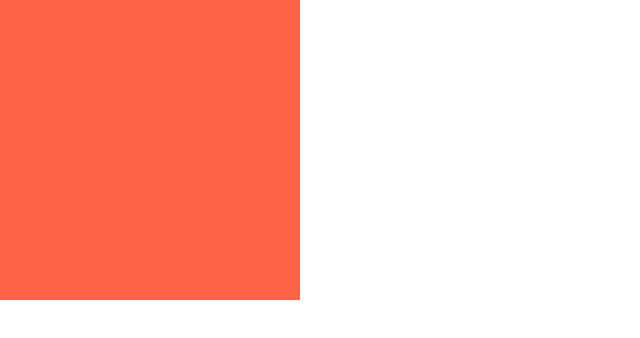
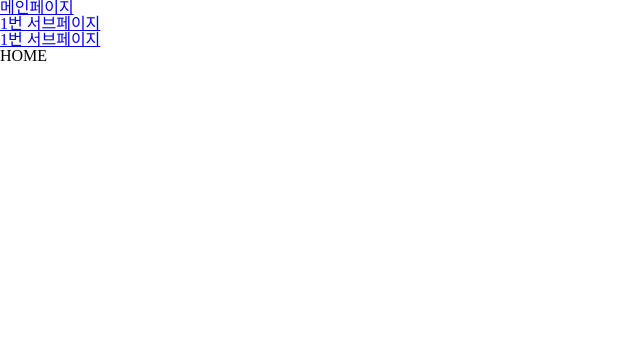
Before and after one commit to elena7993/React, a React (Create React App) app: page / in a window 1280 px wide. Shown: the top 338 px of the page, without its empty margins (0-640 px from the left). Built offline with nearby package versions, Linux system fonts and the light colour scheme.

Commit message:
23_10_24

```diff
--- a/package.json
+++ b/package.json
@@ -13,6 +13,7 @@
     "@testing-library/user-event": "^13.5.0",
     "react": "^18.3.1",
     "react-dom": "^18.3.1",
+    "react-router-dom": "^6.27.0",
     "react-scripts": "5.0.1",
     "styled-components": "^6.1.13",
     "styled-reset": "^4.5.2",
--- a/src/App.js
+++ b/src/App.js
@@ -17,6 +17,7 @@
 import Ex06 from "./components/ex_06/Ex06";
 import R04_ex06 from "./components/review_04/R04_ex06";
 import MusicApp01 from "./components/review_05/MusicApp01";
+import Ex07 from "./components/ex_07/Ex07";
 
 const App = () => {
   return (
@@ -60,11 +61,13 @@ const App = () => {
 
       {/* <MusicApp /> */}
 
-      <Ex06 />
+      {/* <Ex06 /> */}
 
       {/* <R04_ex06 /> */}
 
       {/* <MusicApp01 /> */}
+
+      <Ex07 />
     </>
   );
 };
--- /dev/null
+++ b/src/components/ex_07/Ex07.js
@@ -0,0 +1,29 @@
+import { HashRouter, Route, Routes } from "react-router-dom";
+import Home from "./pages/Home";
+import PageNotFound from "./pages/PageNotFound";
+import Sub01 from "./pages/Sub01";
+import Sub02 from "./pages/Sub02";
+import Header from "./components/Header";
+
+const Ex07 = () => {
+  return (
+    <HashRouter>
+      <Header />
+      <Routes>
+        <Route path="/" element={<Home />} />
+        <Route path="/sub01" element={<Sub01 />} />
+        <Route path="/sub02" element={<Sub02 />} />
+        <Route path="/*" element={<PageNotFound />} />
+      </Routes>
+    </HashRouter>
+  );
+};
+
+export default Ex07;
+
+// *react-router-dom
+// =>리액트 경로 설정할 때 사용
+// =>HashRouter -> Router -> Route 순으로 구성
+// =>Route의 path props으로 경로 설정
+// =Route의 element props으로 컴포넌트 설정
+// =>404페이지 /*설정
--- /dev/null
+++ b/src/components/ex_07/components/Header.js
@@ -0,0 +1,21 @@
+import { Link } from "react-router-dom";
+
+const Header = () => {
+  return (
+    <ul>
+      <li>
+        <Link to="/">메인페이지</Link>
+      </li>
+
+      <li>
+        <Link to="/sub02">1번 서브페이지</Link>
+      </li>
+
+      <li>
+        <Link to="/sub02">1번 서브페이지</Link>
+      </li>
+    </ul>
+  );
+};
+
+export default Header;
--- /dev/null
+++ b/src/components/ex_07/pages/Home.js
@@ -0,0 +1,11 @@
+import { Link } from "react-router-dom";
+
+const Home = () => {
+  return (
+    <div>
+      <h2>HOME</h2>
+    </div>
+  );
+};
+
+export default Home;
--- /dev/null
+++ b/src/components/ex_07/pages/PageNotFound.js
@@ -0,0 +1,5 @@
+const PageNotFound = () => {
+  return <div>PageNotFound</div>;
+};
+
+export default PageNotFound;
--- /dev/null
+++ b/src/components/ex_07/pages/Sub01.js
@@ -0,0 +1,5 @@
+const Sub01 = () => {
+  return <div>SUB 01</div>;
+};
+
+export default Sub01;
--- /dev/null
+++ b/src/components/ex_07/pages/Sub02.js
@@ -0,0 +1,5 @@
+const Sub02 = () => {
+  return <div>SUB 02</div>;
+};
+
+export default Sub02;
```
Also changed, not shown: 1 other file (tests, documents, lock files or other folders).
